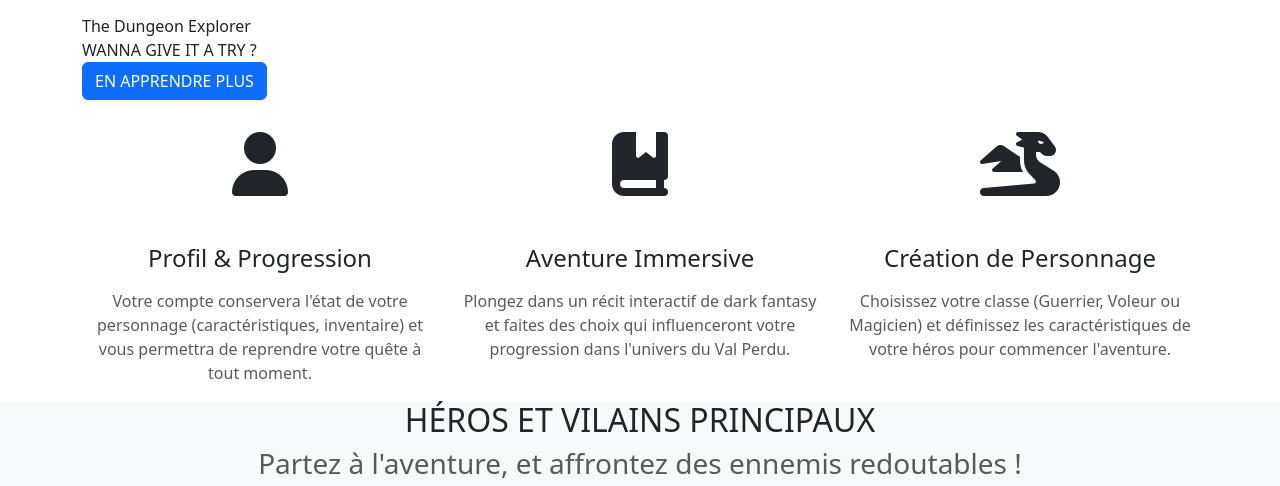
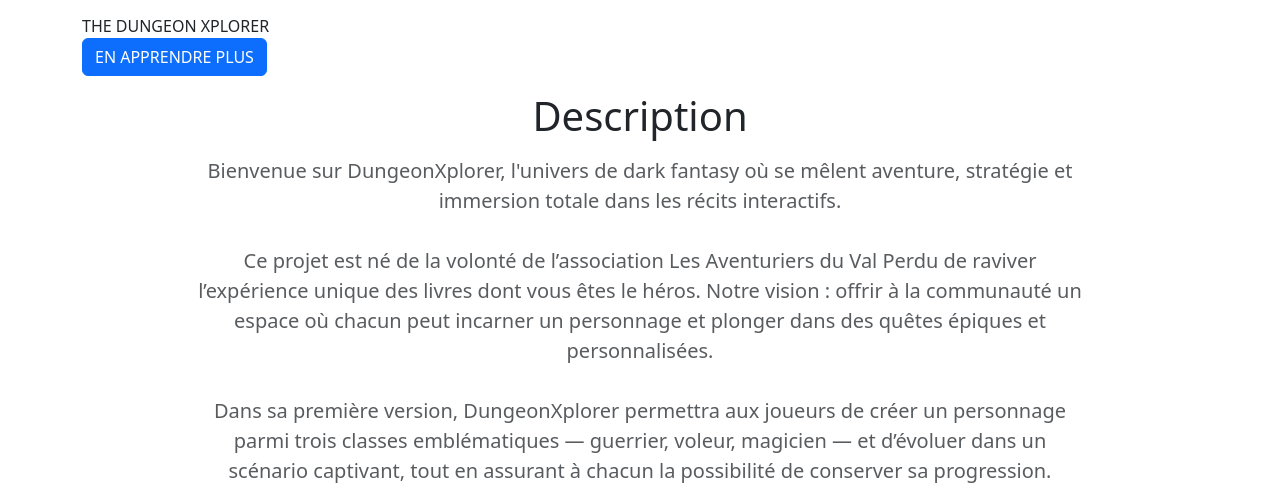
Before and after one commit to Ragnaroukin/DungeonXplorer, a PHP site: the page made by views/home.php in a window 1280 px wide. Shown: the part 358-844 px from the top of the page. Run offline with PHP 8.4, Linux system fonts and the light colour scheme; the template is opened without the code that fills it, so the values that code supplies are empty; some web fonts are replaced.

Commit message:
Ajout écrito

```diff
--- a/css/style.css
+++ b/css/style.css
@@ -706,3 +706,7 @@ button:hover {
   top: 6.5em;
   right: 2em;
 }
+
+text-light {
+  color: #e4e4e4;
+}
--- a/views/home.php
+++ b/views/home.php
@@ -1,14 +1,32 @@
 <!-- Masthead-->
 <header class="masthead">
     <div class="container">
-        <div class="masthead-subheading">The Dungeon Explorer</div>
-        <div class="masthead-heading text-uppercase">Wanna give it a try ?</div>
+        <div class="masthead-subheading"></div>
+        <div class="masthead-heading text-uppercase">The Dungeon Xplorer</div>
         <a class="btn btn-primary btn-xl text-uppercase" href="#services">En apprendre plus</a>
     </div>
 </header>
 <!-- Services-->
 <section class="page-section" id="services">
     <div class="container">
+        <div class="text-center mx-5 px-3">
+            <h1 class="my-3">Description</h1>
+            <p class="text-muted fs-5 text-light mx-5">
+                Bienvenue sur DungeonXplorer, l'univers de dark fantasy où se mêlent aventure, stratégie et immersion
+                totale dans les récits interactifs.
+                <br><br>
+                Ce projet est né de la volonté de l’association Les Aventuriers du Val Perdu de raviver l’expérience
+                unique des livres dont vous êtes le héros. Notre vision : offrir à la communauté un espace où chacun peut
+                incarner un personnage et plonger dans des quêtes épiques et personnalisées.
+                <br><br>
+                Dans sa première version, DungeonXplorer permettra aux joueurs de créer un personnage parmi trois
+                classes emblématiques — guerrier, voleur, magicien — et d’évoluer dans un scénario captivant, tout en
+                assurant à chacun la possibilité de conserver sa progression.
+                <br><br>
+                Nous sommes enthousiastes de partager avec vous cette application et espérons qu'elle saura vous
+                plonger au cœur des mystères du Val Perdu !
+            </p>
+        </div>
         <div class="row text-center">
             <div class="col-md-4">
                 <span class="fa-stack fa-4x">
@@ -60,7 +78,7 @@
             <div class="col-lg-4 col-sm-6 mb-4">
                 <!-- Portfolio item 2-->
                 <div class="portfolio-item">
-                        <img class="img-fluid" src="/DungeonXplorer/img/Berserker.jpg" alt="..." />
+                    <img class="img-fluid" src="/DungeonXplorer/img/Berserker.jpg" alt="..." />
                     <div class="portfolio-caption">
                         <div class="portfolio-caption-heading">Le Berserke</div>
                         <div class="portfolio-caption-subheading text-muted">Le Berserker, une classe avancée et
@@ -72,7 +90,7 @@
             <div class="col-lg-4 col-sm-6 mb-4">
                 <!-- Portfolio item 3-->
                 <div class="portfolio-item">
-                        <img class="img-fluid" src="/DungeonXplorer/img/Crossbow.jpg" alt="..." />
+                    <img class="img-fluid" src="/DungeonXplorer/img/Crossbow.jpg" alt="..." />
                     <div class="portfolio-caption">
                         <div class="portfolio-caption-heading">L'arbalète</div>
                         <div class="portfolio-caption-subheading text-muted">L'Arbalète est l'incarnation de la
@@ -84,7 +102,7 @@
             <div class="col-lg-4 col-sm-6 mb-4 mb-lg-0">
                 <!-- Portfolio item 4-->
                 <div class="portfolio-item">
-                        <img class="img-fluid" src="/DungeonXplorer/img/Vampire01.jpg" alt="..." />
+                    <img class="img-fluid" src="/DungeonXplorer/img/Vampire01.jpg" alt="..." />
                     <div class="portfolio-caption">
                         <div class="portfolio-caption-heading">Le vampire</div>
                         <div class="portfolio-caption-subheading text-muted">Le Vieux Vampire est l'incarnation de la
@@ -96,7 +114,7 @@
             <div class="col-lg-4 col-sm-6 mb-4 mb-sm-0">
                 <!-- Portfolio item 5-->
                 <div class="portfolio-item">
-                        <img class="img-fluid" src="/DungeonXplorer/img/Vampire02.jpg" alt="..." />
+                    <img class="img-fluid" src="/DungeonXplorer/img/Vampire02.jpg" alt="..." />
                     <div class="portfolio-caption">
                         <div class="portfolio-caption-heading">La Jeune Femme Vampire</div>
                         <div class="portfolio-caption-subheading text-muted">La Jeune Femme Vampire est l'âme de la
@@ -108,7 +126,7 @@
             <div class="col-lg-4 col-sm-6">
                 <!-- Portfolio item 6-->
                 <div class="portfolio-item">
-                        <img class="img-fluid" src="/DungeonXplorer/img/Evil warrior.jpg" alt="Evil Warrior" />
+                    <img class="img-fluid" src="/DungeonXplorer/img/Evil warrior.jpg" alt="Evil Warrior" />
                     <div class="portfolio-caption">
                         <div class="portfolio-caption-heading">Le Guerrier Maléfique</div>
                         <div class="portfolio-caption-subheading text-muted">Le Guerrier Maléfique est l'âme de la
```
Also changed, not shown: 1 other file.
